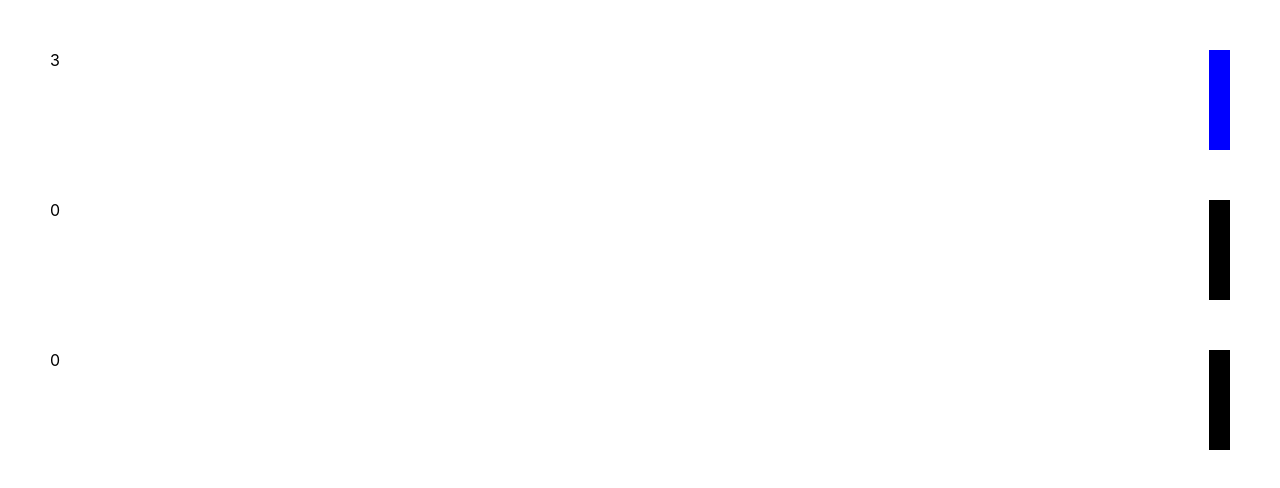
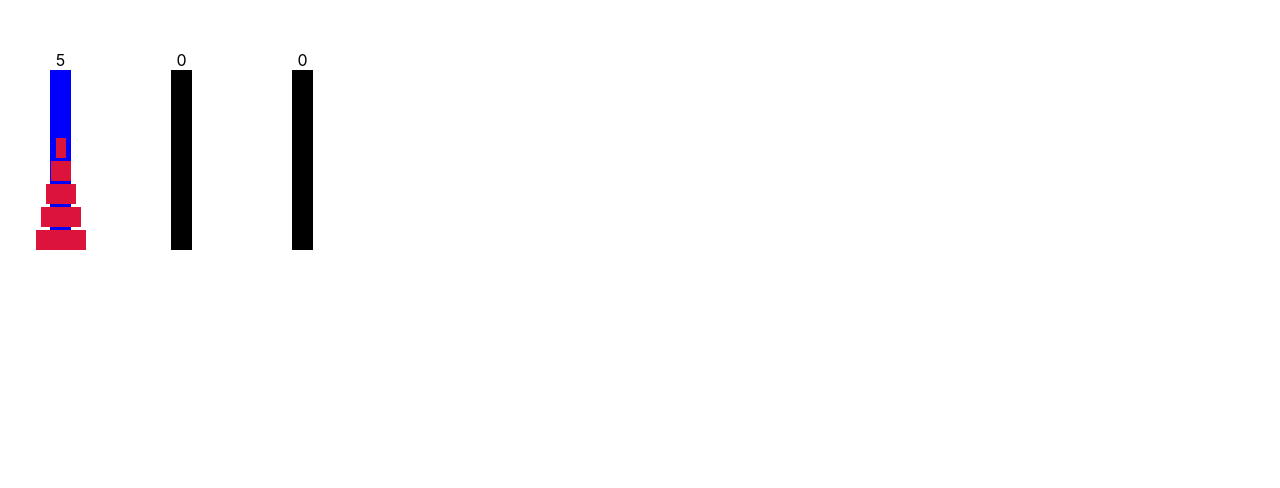
Before and after one commit to davidx33/TowersOfHanoi, a React (Create React App) app: page / in a window 1280 px wide. Shown: the top 488 px of the page. Built offline with nearby package versions, Linux system fonts and the light colour scheme.

Commit message:
making changes

```diff
--- a/src/App.css
+++ b/src/App.css
@@ -2,18 +2,23 @@
   text-align: center;
 }
 
+.disc {
+  height: 20px;
+  background-color: crimson;
+}
+
 .hanoi {
   display: flex;
-  flex-direction: row;
-  justify-content: space-between;
+  flex-direction: column;
   padding-top: 50px;
   padding-left: 50px;
   padding-right: 50px;
+  position: relative;
 }
 
 .hanoi .line {
   background-color: black;
-  height: 100px;
+  height: 180px;
   width: 1px;
   cursor: pointer;
   padding-left: 10px;
@@ -23,3 +28,19 @@
 .hanoi:hover .line {
   background-color: blue
 }
+
+.wrapper {
+  display: flex;
+  flex-direction: row;
+}
+
+.disks {
+  display: flex;
+  flex-direction: column;
+  align-items: center;
+  gap: 3px;
+  position: absolute;
+  bottom: 0px;
+  left: 50%;
+  transform: translate(-50%,0);
+}
--- a/src/App.js
+++ b/src/App.js
@@ -4,15 +4,26 @@ import './App.css';
 
 
 function App() {
-  const [towers, setTowers] = useState([3, 0, 0])
+  const [towers, setTowers] = useState([5, 0, 0])
 
   return (
     <div className="App">
-      <div>
+      <div className='wrapper'>
         {towers.map((towerHeight, index) => (
           <div className='hanoi' key={index}>
             {towerHeight}
             <div className='line'>
+            </div>
+
+            <div className='disks'>
+
+            {[...new Array(towerHeight)].map((_, idx) => (
+              <div className='disc'
+                style={{ width: `${idx * 10 + 10}px` }}>
+              </div>
+            ))
+            }
+
             </div>
           </div>
         ))
```
